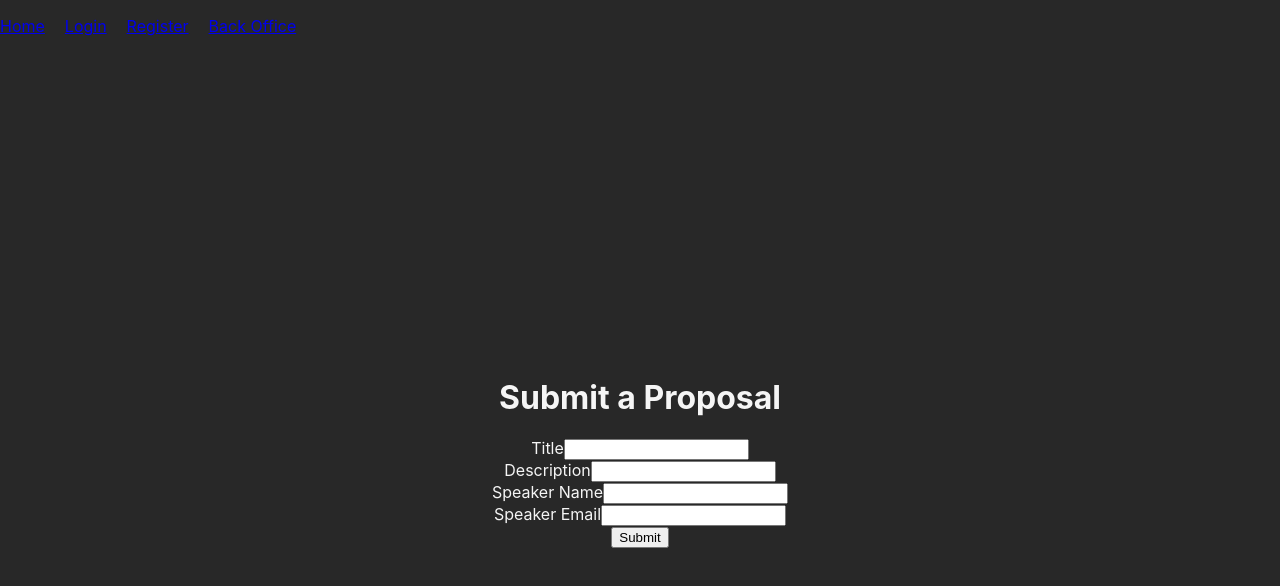
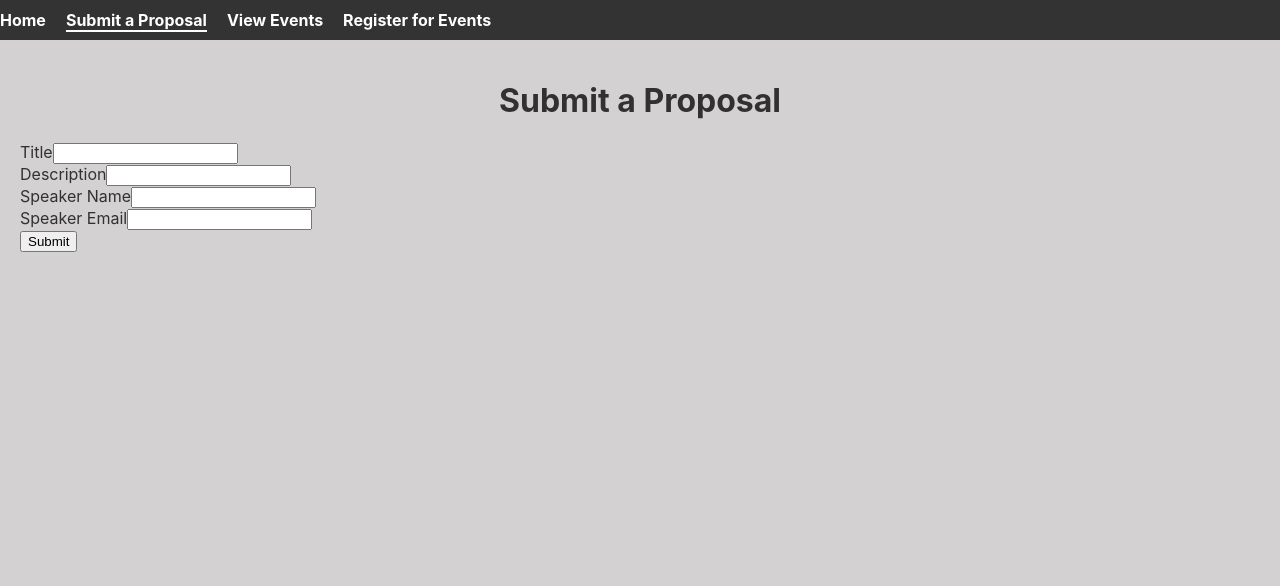
Before and after one commit to B377z/standup-app, a Next.js app in the folder frontend/: page /submitProposal in a window 1280 px wide. Shown: the top 586 px of the page. Built offline with nearby package versions, Linux system fonts and the light colour scheme.

Commit message:
Working on CSS

```diff
--- a/frontend/components/Layout.js
+++ b/frontend/components/Layout.js
@@ -1,10 +1,12 @@
+// frontend/components/Layout.js
 import Navbar from './Navbar';
+import styles from '../styles/Layout.module.css';
 
 const Layout = ({ children }) => (
-  <>
+  <div className={styles.container}>
     <Navbar />
-    <main style={{ padding: '0 20px' }}>{children}</main>
-  </>
+    <main className={styles.mainContent}>{children}</main>
+  </div>
 );
 
 export default Layout;
--- a/frontend/components/Navbar.js
+++ b/frontend/components/Navbar.js
@@ -1,14 +1,29 @@
+// frontend/components/Navbar.js
 import Link from 'next/link';
+import { useRouter } from 'next/router';
+import styles from '../styles/Navbar.module.css';
 
-const Navbar = () => (
-  <nav>
-    <ul>
-      <li><Link href="/">Home</Link></li>
-      <li><Link href="/login">Login</Link></li>
-      <li><Link href="/register">Register</Link></li>
-      <li><Link href="/backoffice">Back Office</Link></li>
-    </ul>
-  </nav>
-);
+const Navbar = () => {
+  const router = useRouter();
+
+  return (
+    <nav className={styles.navbar}>
+      <ul className={styles.navList}>
+        <li className={router.pathname === "/" ? styles.active : ""}>
+          <Link href="/">Home</Link>
+        </li>
+        <li className={router.pathname === "/submitProposal" ? styles.active : ""}>
+          <Link href="/submitProposal">Submit a Proposal</Link>
+        </li>
+        <li className={router.pathname === "/events" ? styles.active : ""}>
+          <Link href="/events">View Events</Link>
+        </li>
+        <li className={router.pathname === "/register" ? styles.active : ""}>
+          <Link href="/register">Register for Events</Link>
+        </li>
+      </ul>
+    </nav>
+  );
+};
 
 export default Navbar;
--- a/frontend/pages/submitProposal.js
+++ b/frontend/pages/submitProposal.js
@@ -10,7 +10,7 @@ export default function SubmitProposal() {
 
   const handleSubmit = async (e) => {
     e.preventDefault();
-    await axios.post('/api/c4p', {
+    await axios.post('${process.env.NEXT_PUBLIC_API_URL}/c4p', {
       title,
       description,
       speaker: { name, email }
--- /dev/null
+++ b/frontend/styles/Layout.module.css
@@ -0,0 +1,11 @@
+/* frontend/styles/Layout.module.css */
+.container {
+    display: flex;
+    flex-direction: column;
+    min-height: 100vh;
+  }
+
+  .mainContent {
+    flex: 1;
+    padding: 20px;
+  }
--- /dev/null
+++ b/frontend/styles/Navbar.module.css
@@ -0,0 +1,38 @@
+/* frontend/styles/Navbar.module.css */
+.navbar {
+    background-color: #333;
+    padding: 10px 0;
+    color: white;
+  }
+
+  .navList {
+    list-style: none;
+    display: flex;
+    justify-content: flex-start;
+    margin: 0;
+    padding: 0;
+  }
+
+  .navList li {
+    margin-right: 20px;
+  }
+
+  .navList a {
+    color: white;
+    text-decoration: none;
+    font-weight: bold;
+  }
+
+  .active a {
+    border-bottom: 2px solid #fff;
+  }
+
+  @media (max-width: 600px) {
+    .navList {
+      flex-direction: column;
+      align-items: flex-start;
+    }
+    .navList li {
+      margin: 10px 0;
+    }
+  }
--- a/frontend/styles/globals.css
+++ b/frontend/styles/globals.css
@@ -3,15 +3,15 @@ body {
   margin: 0;
   padding: 0;
   font-family: -apple-system, BlinkMacSystemFont, Segoe UI, Roboto, Oxygen, Ubuntu, Cantarell, Fira Sans, Droid Sans, Helvetica Neue, sans-serif;
-  background-color: #282828;
-  color: #f5f5f5;
+  background-color: #d3d1d1;
+  color: #323131;
 }
 
 main {
-  text-align: center;
+  text-align: left;
   display: flex;
-  justify-content: center;
-  align-items: center;
+  justify-content: flex-start;
+  align-items: last left;
   flex-direction: column;
   min-height: 100vh;
   padding: 20px;
```
Also changed, not shown: frontend/pages/backoffice/notifications.js (+14 -14 lines).
